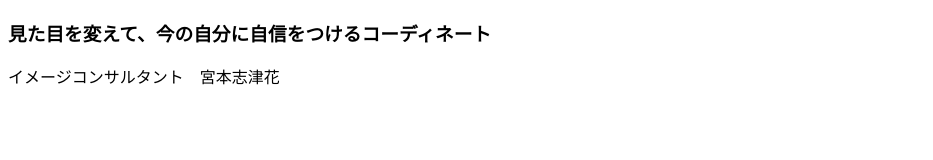
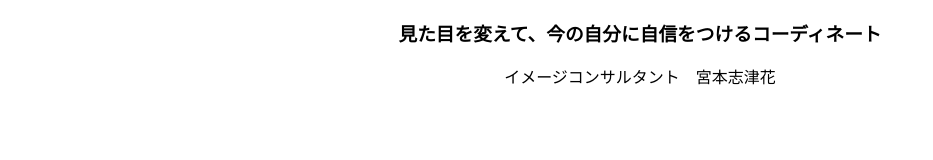
Before and after one commit to shizuka-style/shizuka-style.github.io, a plain HTML site: page index.html in a window 1280 px wide. Shown: the whole page, without its empty margins (0-933 px from the left). Drawn offline with Linux system fonts and the light colour scheme.

Commit message:
Update index.html

```diff
--- a/index.html
+++ b/index.html
@@ -3,7 +3,7 @@
   <head>
     <meta charset="utf-8">
     <title>shizuka-style</title>
-    <link rel="stylesheet" href="stylsheet.css">
+    <link rel="stylesheet" href="stylesheet.css">
   </head>
   <body>
     <div class="header">
```
